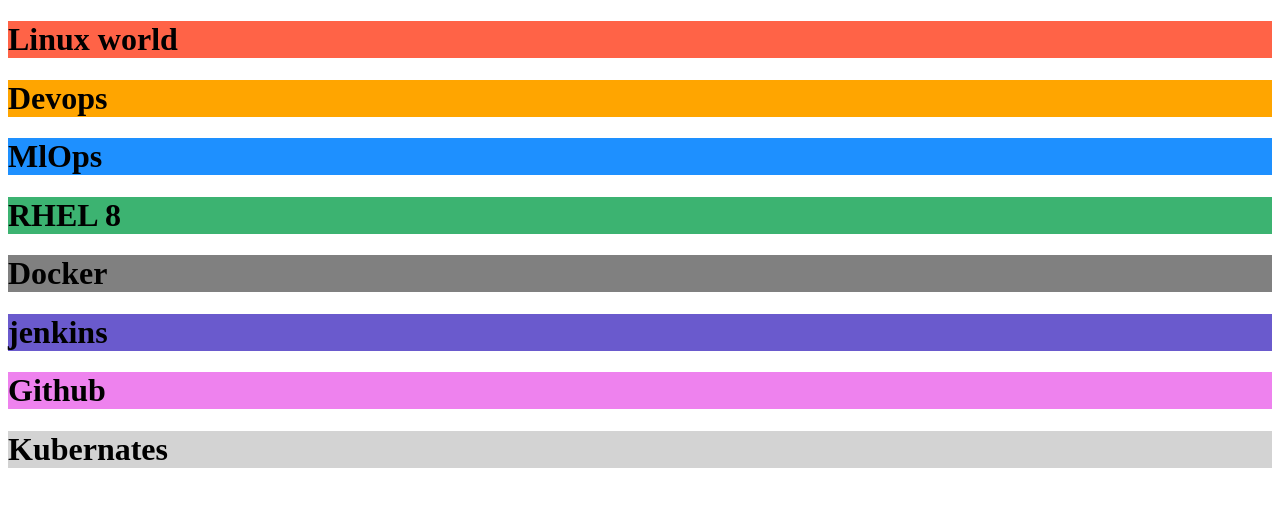
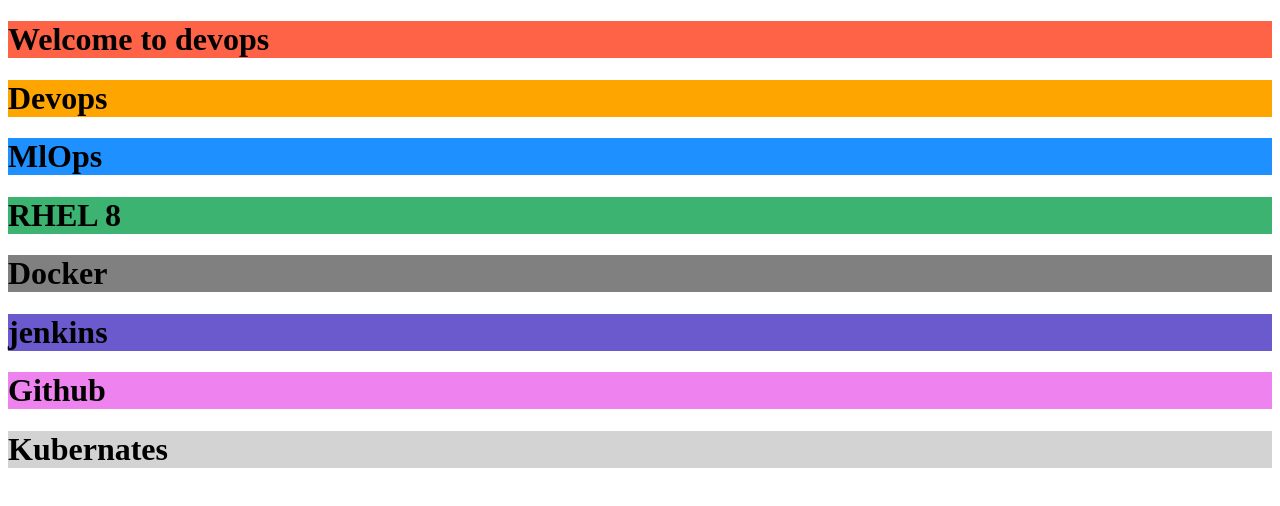
Before and after one commit to imswapnil99/DevOps-pipeline, a plain HTML site: page index.html in a window 1280 px wide. Drawn offline with Linux system fonts and the light colour scheme.

Commit message:
first commot by dev1

```diff
--- a/index.html
+++ b/index.html
@@ -2,7 +2,7 @@
 <html>
 <body>
 
-<h1 style="background-color:Tomato;">Linux world</h1>
+<h1 style="background-color:Tomato;">Welcome to devops</h1>
 <h1 style="background-color:Orange;">Devops</h1>
 <h1 style="background-color:DodgerBlue;">MlOps</h1>
 <h1 style="background-color:MediumSeaGreen;">RHEL 8</h1>
```
Also changed, not shown: 1 other file.
